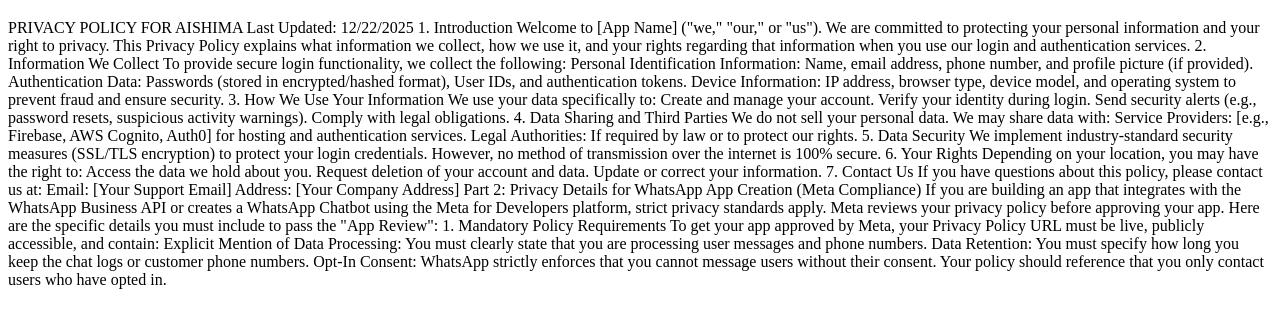
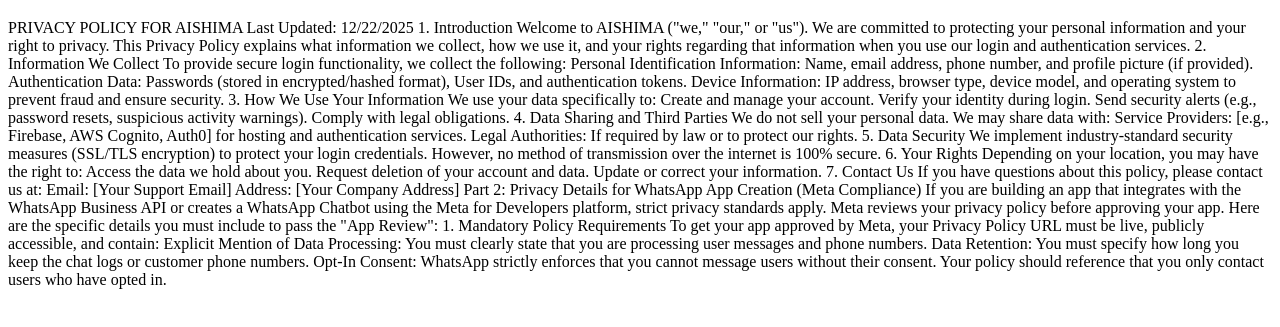
Before and after one commit to my-ai-work-tech/my-ai-work-tech.github.io, a plain HTML site: page aishima_privacy_policy.html in a window 1280 px wide. Shown: the part 61-388 px from the top of the page. Drawn offline with Linux system fonts and the light colour scheme.

Commit message:
Update aishima_privacy_policy.html

```diff
--- a/aishima_privacy_policy.html
+++ b/aishima_privacy_policy.html
@@ -9,7 +9,7 @@
 
 Last Updated: 12/22/2025
 
-1. Introduction Welcome to [App Name] ("we," "our," or "us"). We are committed to protecting your personal information and your right to privacy. This Privacy Policy explains what information we collect, how we use it, and your rights regarding that information when you use our login and authentication services.
+1. Introduction Welcome to AISHIMA ("we," "our," or "us"). We are committed to protecting your personal information and your right to privacy. This Privacy Policy explains what information we collect, how we use it, and your rights regarding that information when you use our login and authentication services.
 
 2. Information We Collect To provide secure login functionality, we collect the following:
 
```
